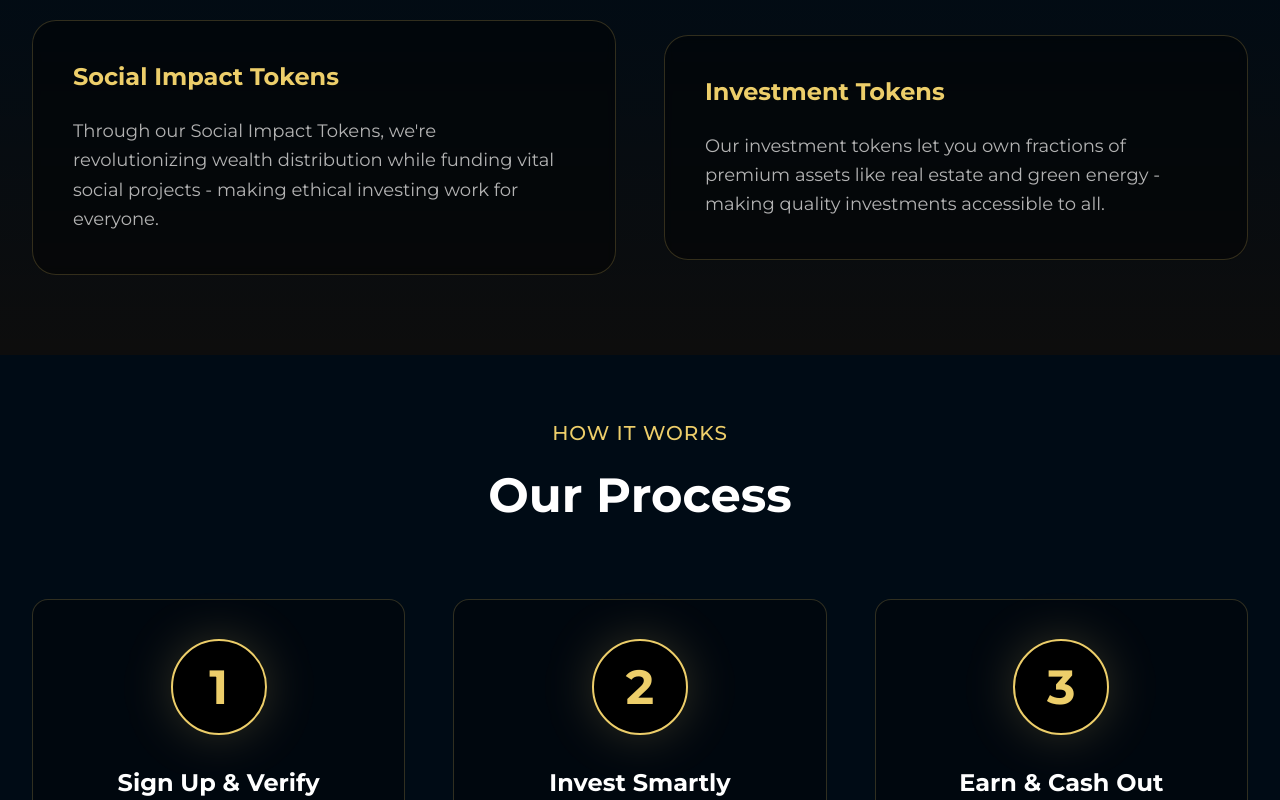
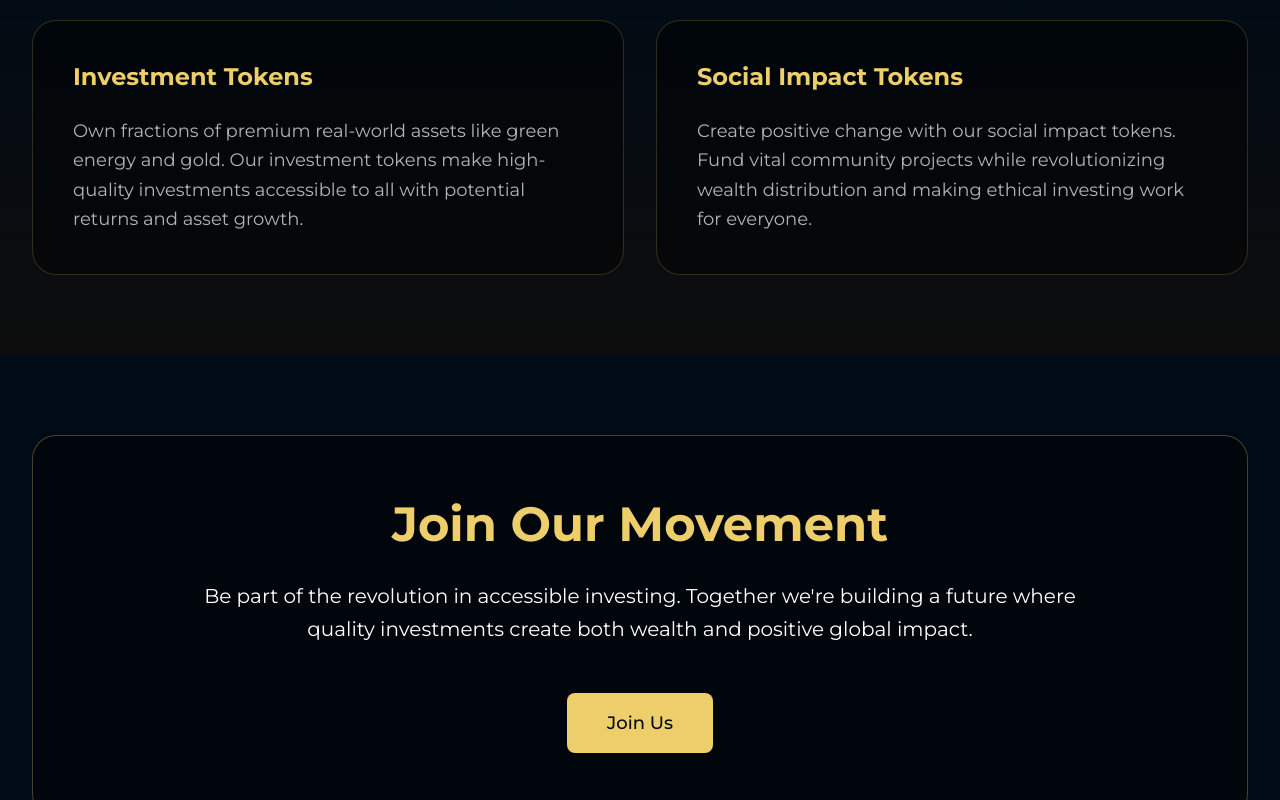
Before and after one commit to Awk-coder/iWealthX-fornow, a React (Create React App) app: page / in a window 1280 px wide. Shown: the part 740-1540 px from the top of the page. Built offline with nearby package versions, Linux system fonts and the light colour scheme.

Commit message:
join us cta

```diff
--- a/src/components/sections/Hero.jsx
+++ b/src/components/sections/Hero.jsx
@@ -2,9 +2,14 @@ import React, { useState } from "react";
 import { Link } from "react-router-dom";
 import RegisterModal from "../RegisterModal";
 import gridImage from "../../assets/img-grid-hero.png";
+import JoinUsCTA from "./JoinUsCTA";
 
 const Hero = () => {
   const [isModalOpen, setIsModalOpen] = useState(false);
+
+  // Common description for both token types to ensure identical height
+  const tokenDescription =
+    "Fractional ownership of premium real-world assets making quality investments accessible to everyone while creating positive impact.";
 
   return (
     <>
@@ -49,31 +54,36 @@ const Hero = () => {
         </div>
       </section>
 
-      {/* Explainer Section */}
+      {/* Tokens Explainer Section */}
       <section className="py-20 bg-gradient-to-b from-background to-black/95">
         <div className="max-w-7xl mx-auto px-4 sm:px-6 lg:px-8">
-          <div className="grid grid-cols-1 md:grid-cols-2 gap-12 items-center">
-            <div className="bg-black/40 backdrop-blur-sm p-10 rounded-3xl border border-gold/20 hover:border-gold/30 transition-all duration-300 hover:shadow-lg hover:shadow-gold/5">
+          <div className="grid grid-cols-1 md:grid-cols-2 gap-8">
+            <div className="bg-black/40 backdrop-blur-sm p-10 rounded-3xl border border-gold/20 hover:border-gold/30 transition-all duration-300 hover:shadow-lg hover:shadow-gold/5 h-full">
+              <h3 className="text-2xl font-bold text-gold mb-6">
+                Investment Tokens
+              </h3>
+              <p className="text-text-secondary text-lg leading-relaxed">
+                Own fractions of premium real-world assets like green energy and
+                gold. Our investment tokens make high-quality investments
+                accessible to all with potential returns and asset growth.
+              </p>
+            </div>
+            <div className="bg-black/40 backdrop-blur-sm p-10 rounded-3xl border border-gold/20 hover:border-gold/30 transition-all duration-300 hover:shadow-lg hover:shadow-gold/5 h-full">
               <h3 className="text-2xl font-bold text-gold mb-6">
                 Social Impact Tokens
               </h3>
               <p className="text-text-secondary text-lg leading-relaxed">
-                Through our Social Impact Tokens, we're revolutionizing wealth
-                distribution while funding vital social projects - making
-                ethical investing work for everyone.
-              </p>
-            </div>
-            <div className="bg-black/40 backdrop-blur-sm p-10 rounded-3xl border border-gold/20 hover:border-gold/30 transition-all duration-300 hover:shadow-lg hover:shadow-gold/5">
-              <h3 className="text-2xl font-bold text-gold mb-6">
-                Investment Tokens
-              </h3>
-              <p className="text-text-secondary text-lg leading-relaxed">
-                Our investment tokens let you own fractions of premium assets like real estate and green energy - making quality investments accessible to all.
+                Create positive change with our social impact tokens. Fund vital
+                community projects while revolutionizing wealth distribution and
+                making ethical investing work for everyone.
               </p>
             </div>
           </div>
         </div>
       </section>
+
+      {/* New Join Us CTA Section */}
+      <JoinUsCTA />
 
       <RegisterModal
         isOpen={isModalOpen}
--- /dev/null
+++ b/src/components/sections/JoinUsCTA.jsx
@@ -0,0 +1,33 @@
+import React from "react";
+import { Link } from "react-router-dom";
+
+const JoinUsCTA = () => {
+  return (
+    <section className="py-20 bg-background">
+      <div className="max-w-7xl mx-auto px-4 sm:px-6 lg:px-8">
+        <div className="bg-black/40 backdrop-blur-sm p-16 rounded-3xl border border-gold/30 hover:border-gold/40 transition-all duration-300">
+          <div className="max-w-4xl mx-auto text-center">
+            <h2 className="text-gold text-4xl lg:text-5xl font-bold mb-8">
+              Join Our Movement
+            </h2>
+
+            <p className="text-text-primary text-xl leading-relaxed mb-12">
+              Be part of the revolution in accessible investing. Together we're
+              building a future where quality investments create both wealth and
+              positive global impact.
+            </p>
+
+            <Link
+              to="/investor"
+              className="bg-gold text-background px-10 py-4 rounded-lg text-lg font-medium hover:bg-opacity-90 transition-all hover:shadow-lg hover:shadow-gold/20 inline-block"
+            >
+              Join Us
+            </Link>
+          </div>
+        </div>
+      </div>
+    </section>
+  );
+};
+
+export default JoinUsCTA;
--- a/src/components/sections/Testimonials.jsx
+++ b/src/components/sections/Testimonials.jsx
@@ -135,13 +135,25 @@ const Testimonials = () => {
             People Interested in iWealthX
           </h3>
 
-          {/* Stats counter */}
-          <div className="max-w-xs mx-auto bg-black/40 backdrop-blur-sm p-8 rounded-3xl border border-gold/20 hover:border-gold/30 transition-all duration-500 transform hover:scale-105 hover:shadow-xl hover:shadow-gold/10 mb-16">
-            <AnimatedCounter
-              endValue={100}
-              duration={2000}
-              label="Growing Community"
-            />
+          {/* Stats counters in separate cards */}
+          <div className="grid grid-cols-1 md:grid-cols-2 gap-8 max-w-2xl mx-auto mb-16">
+            {/* Community counter card */}
+            <div className="bg-black/30 backdrop-blur-sm p-8 rounded-3xl border border-gold/20 hover:border-gold/40 transition-all duration-500 hover:shadow-xl hover:shadow-gold/10 transform hover:scale-105">
+              <AnimatedCounter
+                endValue={100}
+                duration={2000}
+                label="Growing Community"
+              />
+            </div>
+
+            {/* Countries counter card */}
+            <div className="bg-black/30 backdrop-blur-sm p-8 rounded-3xl border border-gold/20 hover:border-gold/40 transition-all duration-500 hover:shadow-xl hover:shadow-gold/10 transform hover:scale-105">
+              <AnimatedCounter
+                endValue={15}
+                duration={1500}
+                label="Countries"
+              />
+            </div>
           </div>
         </div>
       </div>
```
